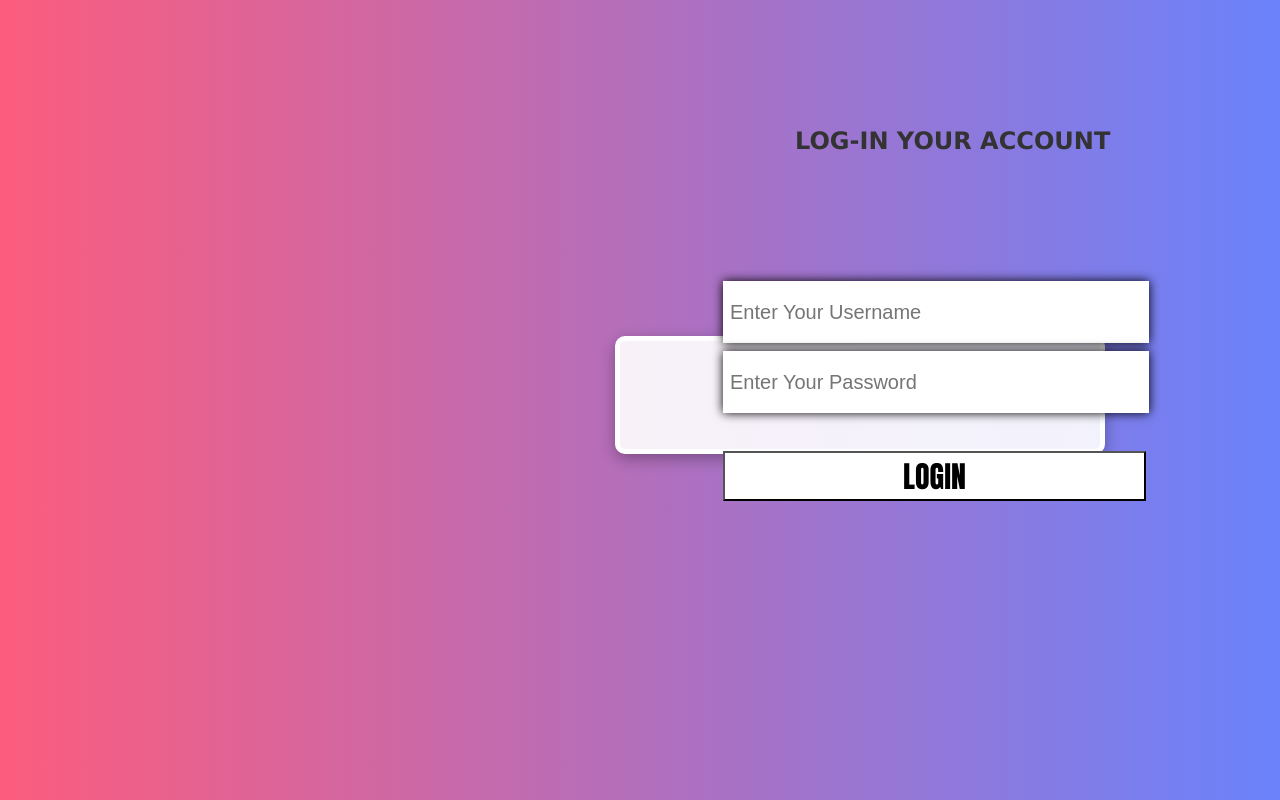
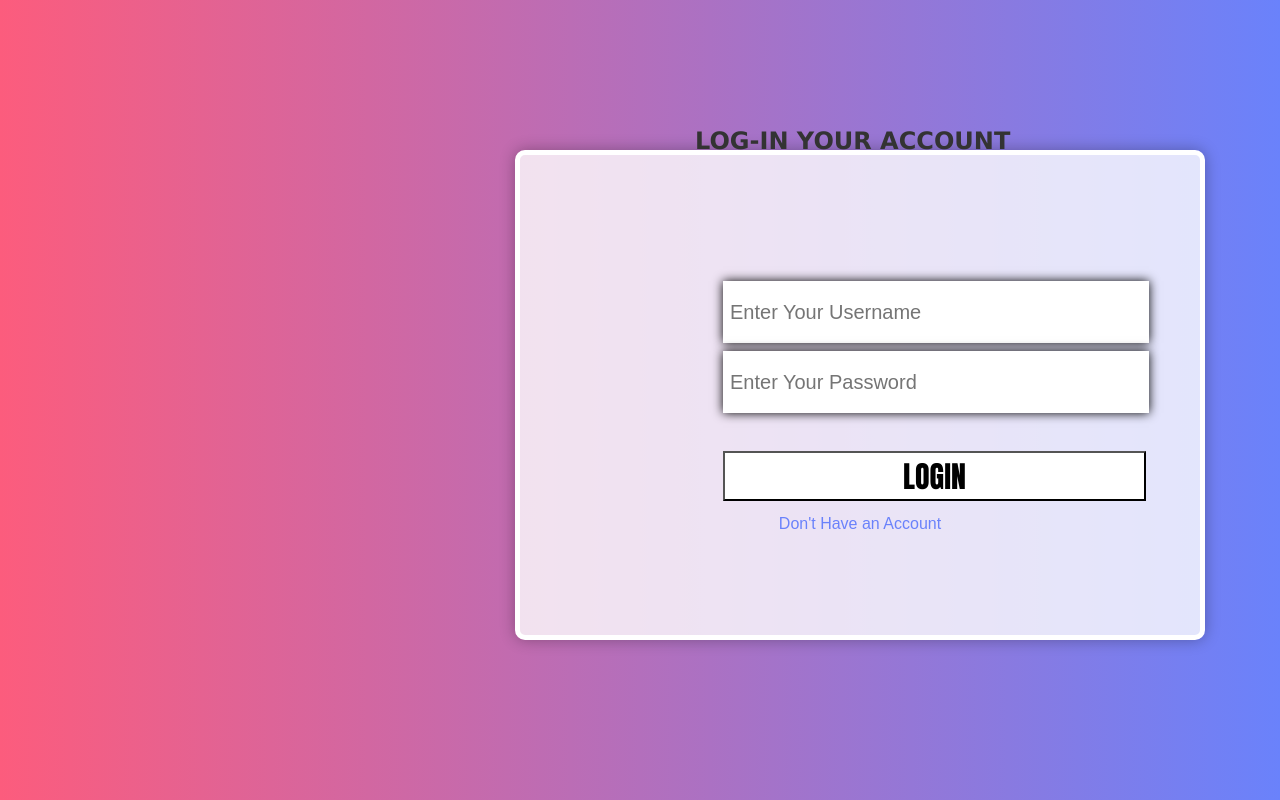
Before and after one commit to Wawayooo/DjangoSocialMedia, a Django app: page / in a window 1280 px wide. Run offline with Django 5.2, Linux system fonts and the light colour scheme.

Commit message:
new design

```diff
--- a/Static/style/Login.css
+++ b/Static/style/Login.css
@@ -12,12 +12,12 @@ body{
 }
 
 .container {
-  background-color: rgba(255, 255, 255, 0.9);
+  background-color: rgba(255, 255, 255, 0.8);
   padding: 40px;
   border-radius: 10px;
-  box-shadow: 0 5px 15px rgba(0, 0, 0, 0.3);
+  box-shadow: 0px 0px 15px rgba(0, 0, 0, 0.3);
   text-align: center;
-  max-width: 400px;
+  max-width: 600px;
   width: 100%;
   display: grid;
   justify-content: center;
@@ -27,6 +27,7 @@ body{
   margin-top: 90px;
   border: solid, 5px, white;
   bottom: 50px;
+  height: 50%;
 }
 
 #username{
```
